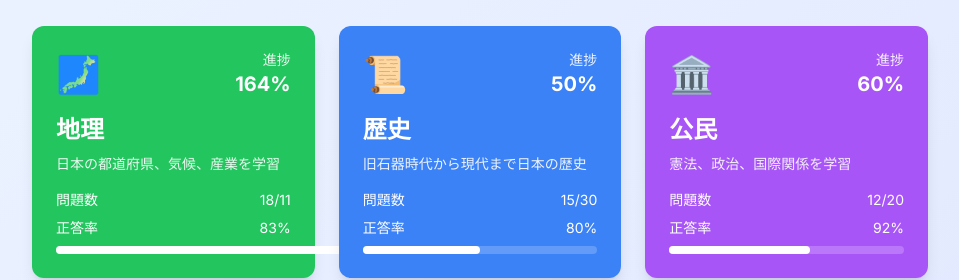
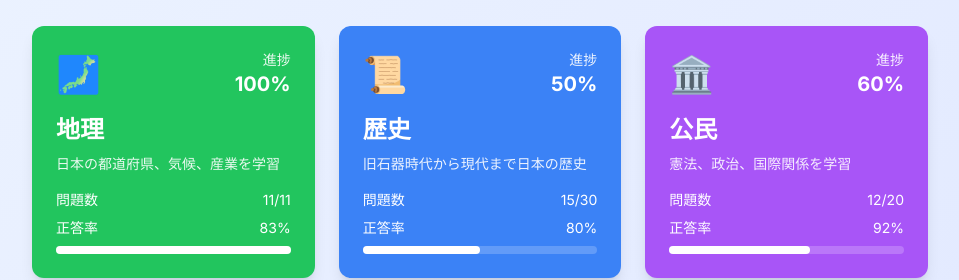
Before and after one commit to Aki-Maya/syakaq3, a Next.js app: page / in a window 1280 px wide. Shown: the part 559-839 px from the top of the page, without its empty margins (160-1119 px from the left). Built offline with nearby package versions, Linux system fonts and the light colour scheme.

Commit message:
Update page.tsx

```diff
--- a/src/app/page.tsx
+++ b/src/app/page.tsx
@@ -128,13 +128,23 @@ const ShakaQuestHome = () => {
   const xpForNext = getXPForNextLevel(userStats.xp);
   const progressPercent = ((userStats.xp - currentLevel.minXP) / (currentLevel.maxXP - currentLevel.minXP)) * 100;
 
-  // Subject Card Component
+// 科目カードコンポーネント
 const SubjectCard = ({ subject }: { subject: Subject }) => {
-    const subjectStats = userStats.subjectProgress[subject.id];
-    const accuracy = subjectStats && subjectStats.answered > 0
+  // ★ 修正1: 進捗データがない場合に備え、安全なデフォルト値を設定します
+  const subjectStats = userStats.subjectProgress[subject.id] || { answered: 0, correct: 0 };
+
+  // 正答率の計算（こちらは既に修正済みです）
+  const accuracy = subjectStats.answered > 0
     ? Math.min(100, Math.round((subjectStats.correct / subjectStats.answered) * 100))
     : 0;
-    const progress = subjectStats ? Math.round((subjectStats.answered / subject.totalQuestions) * 100) : 0;
+
+  // ★ 修正2: 進捗計算に使う「回答数」の上限を、総問題数に設定します
+  const cappedAnswered = Math.min(subjectStats.answered, subject.totalQuestions);
+
+  // ★ 修正3: 上限を設定した回答数を使って進捗率を計算します。これにより、この`progress`が100%を超えることはなくなります。
+  const progress = subject.totalQuestions > 0
+    ? Math.round((cappedAnswered / subject.totalQuestions) * 100)
+    : 0;
 
   return (
     <div
@@ -149,6 +159,7 @@ const ShakaQuestHome = () => {
         <div className="text-4xl">{subject.icon}</div>
         <div className="text-right">
           <div className="text-sm opacity-90">進捗</div>
+          {/* このprogressは100%を超えないので、安心して表示できます */}
           <div className="text-xl font-bold">{progress}%</div>
         </div>
       </div>
@@ -157,7 +168,8 @@ const ShakaQuestHome = () => {
       <div className="space-y-2">
         <div className="flex justify-between text-sm">
           <span>問題数</span>
-            <span>{subjectStats?.answered || 0}/{subject.totalQuestions}</span>
+          {/* ★ 修正4: 表示も上限を設定した回答数(cappedAnswered)を使い、「18/11」のような表示を防ぎます */}
+          <span>{cappedAnswered}/{subject.totalQuestions}</span>
         </div>
         <div className="flex justify-between text-sm">
           <span>正答率</span>
@@ -166,6 +178,7 @@ const ShakaQuestHome = () => {
         <div className="w-full bg-white bg-opacity-20 rounded-full h-2">
           <div
             className="bg-white rounded-full h-2 transition-all duration-300"
+            // このprogressは100%を超えないので、安心してwidthに設定できます
             style={{ width: `${progress}%` }}
           />
         </div>
```
Lines whose indentation alone changed are shown as unchanged.
